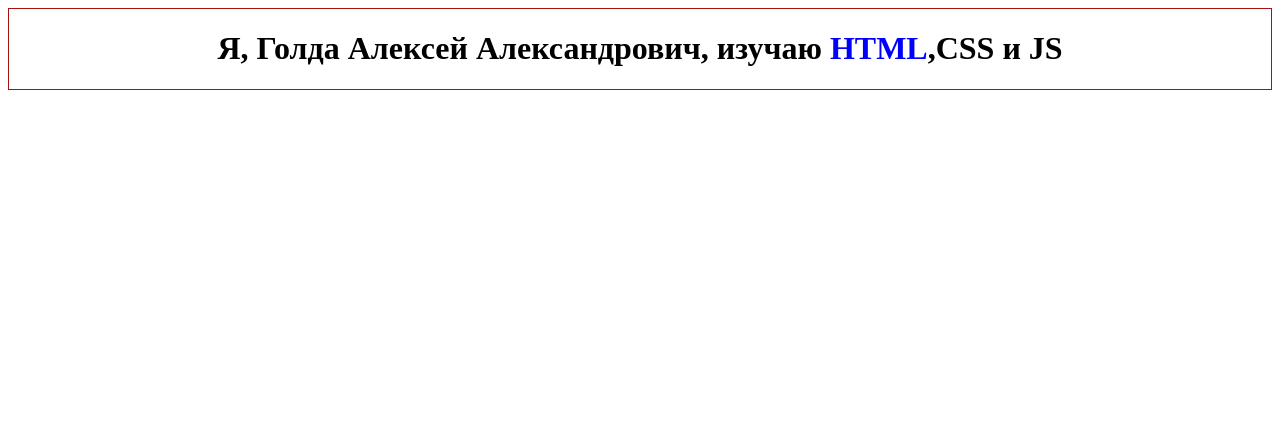
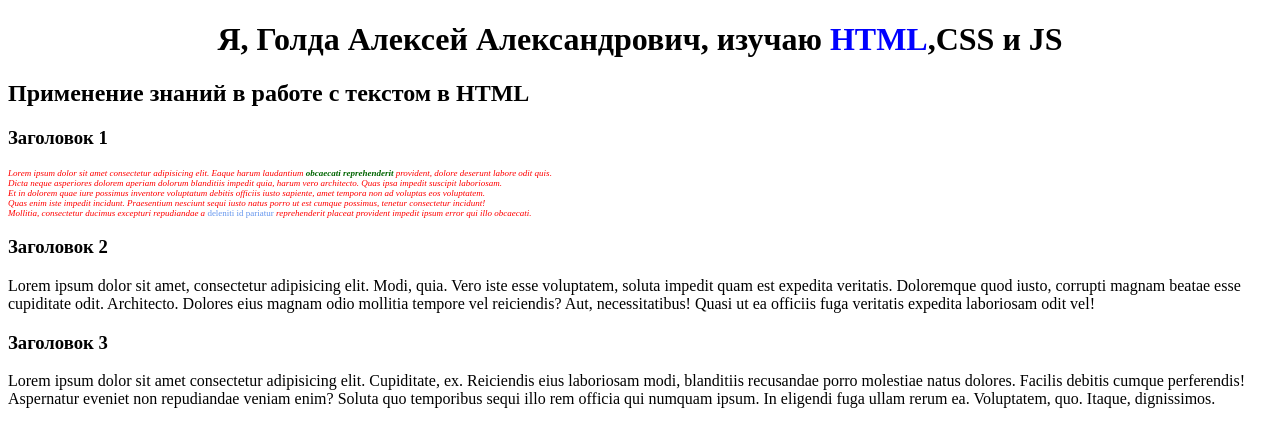
Before and after one commit to GoldA650502/Front-End, a plain HTML site: page Homework/main.html in a window 1280 px wide. Drawn offline with Linux system fonts and the light colour scheme.

Commit message:
More text
Create 3 paragraph with own style

```diff
--- a/Homework/main.html
+++ b/Homework/main.html
@@ -11,5 +11,32 @@
     <div class="center">
         <h1>Я, Голда Алексей Александрович, изучаю <span class="htmls">HTML</span>,CSS и JS</h1>
     </div>
+    <div>
+        <h2>Применение знаний в работе с текстом в HTML</h2>
+            <h3>Заголовок 1</h3>
+                <p class="first-p">
+                    Lorem ipsum dolor sit amet consectetur adipisicing elit. Eaque harum laudantium <span class="text1"> obcaecati reprehenderit</span> provident, dolore deserunt labore odit quis. <br>
+                    Dicta neque asperiores dolorem aperiam dolorum blanditiis impedit quia, harum vero architecto. Quas ipsa impedit suscipit  laboriosam. <br>
+                    Et in dolorem quae iure possimus inventore voluptatum debitis officiis iusto sapiente, amet tempora non ad voluptas eos voluptatem. <br>
+                    Quas enim iste impedit incidunt. Praesentium nesciunt sequi iusto natus porro ut est cumque possimus, tenetur consectetur incidunt! <br>
+                    Mollitia, consectetur ducimus excepturi repudiandae a <span class="text2">deleniti id pariatur</span> reprehenderit placeat provident impedit ipsum error qui illo  obcaecati. <br>
+                </p>
+            <h3>Заголовок 2</h3>
+                <p class="second-p">
+                    Lorem ipsum dolor sit amet, consectetur adipisicing elit. Modi, quia.
+                    Vero iste esse voluptatem, soluta impedit quam est expedita veritatis.
+                    Doloremque quod iusto, corrupti magnam beatae esse cupiditate odit. Architecto.
+                    Dolores eius magnam odio mollitia tempore vel reiciendis? Aut, necessitatibus!
+                    Quasi ut ea officiis fuga veritatis expedita laboriosam odit vel!
+                </p>
+            <h3>Заголовок 3</h3>
+                <p class="third-p">
+                    Lorem ipsum dolor sit amet consectetur adipisicing elit. Cupiditate, ex.
+                    Reiciendis eius laboriosam modi, blanditiis recusandae porro molestiae natus dolores.
+                    Facilis debitis cumque perferendis! Aspernatur eveniet non repudiandae veniam enim?
+                    Soluta quo temporibus sequi illo rem officia qui numquam ipsum.
+                    In eligendi fuga ullam rerum ea. Voluptatem, quo. Itaque, dignissimos.
+                </p>
+    </div>
 </body>
 </html>
--- a/Homework/style.css
+++ b/Homework/style.css
@@ -1,9 +1,27 @@
 .center{
     margin: 0 auto;
     text-align: center;
-    border: 1px solid rgb(168, 17, 17);
+    /*border: 1px solid rgb(168, 17, 17);
+*/
 }
 
 .htmls{
     color: blue;
 }
+
+.first-p{
+    font-family: 'Times New Roman', Times, serif;
+    font-size: 9px;
+    font-style: italic;
+    color: red;
+}
+
+.text1{
+    color: darkgreen;
+    font-weight: bolder;
+}
+
+.text2{
+    color:cornflowerblue;
+    font-style: normal;
+}
```
